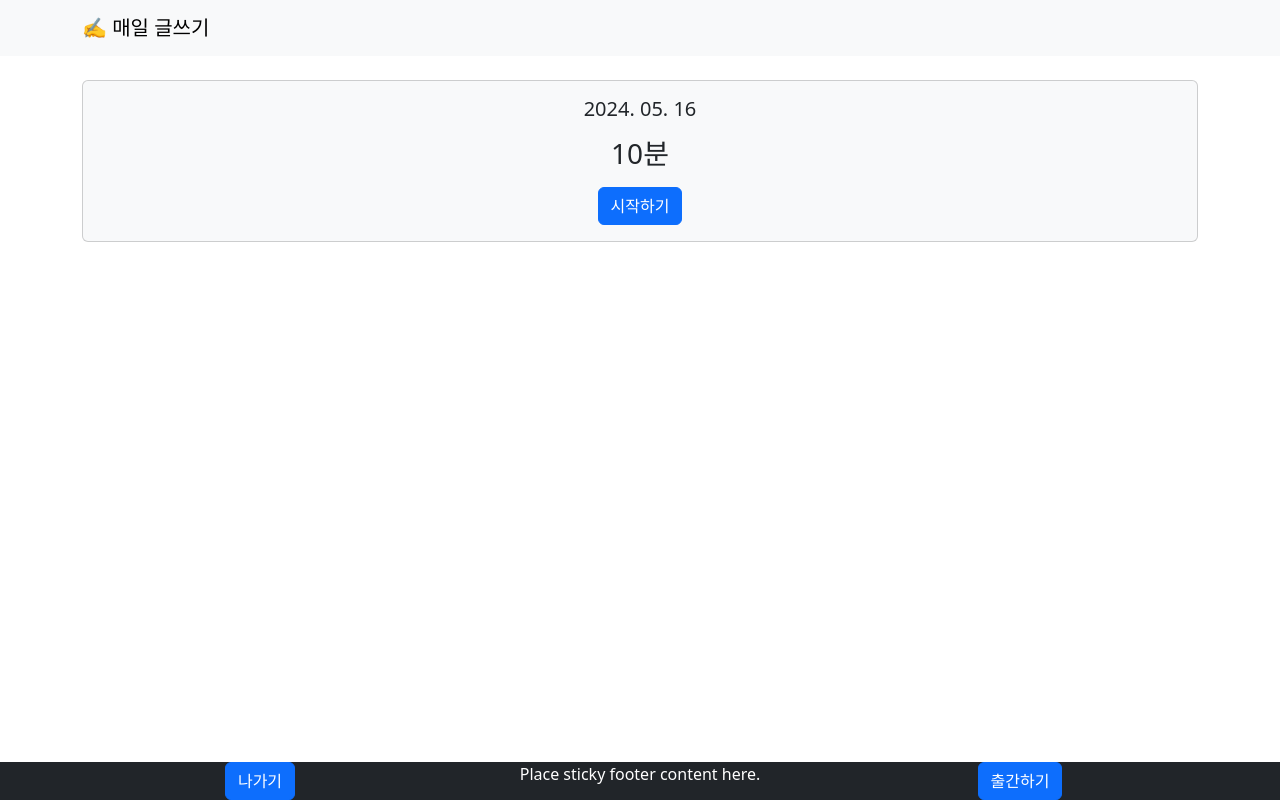
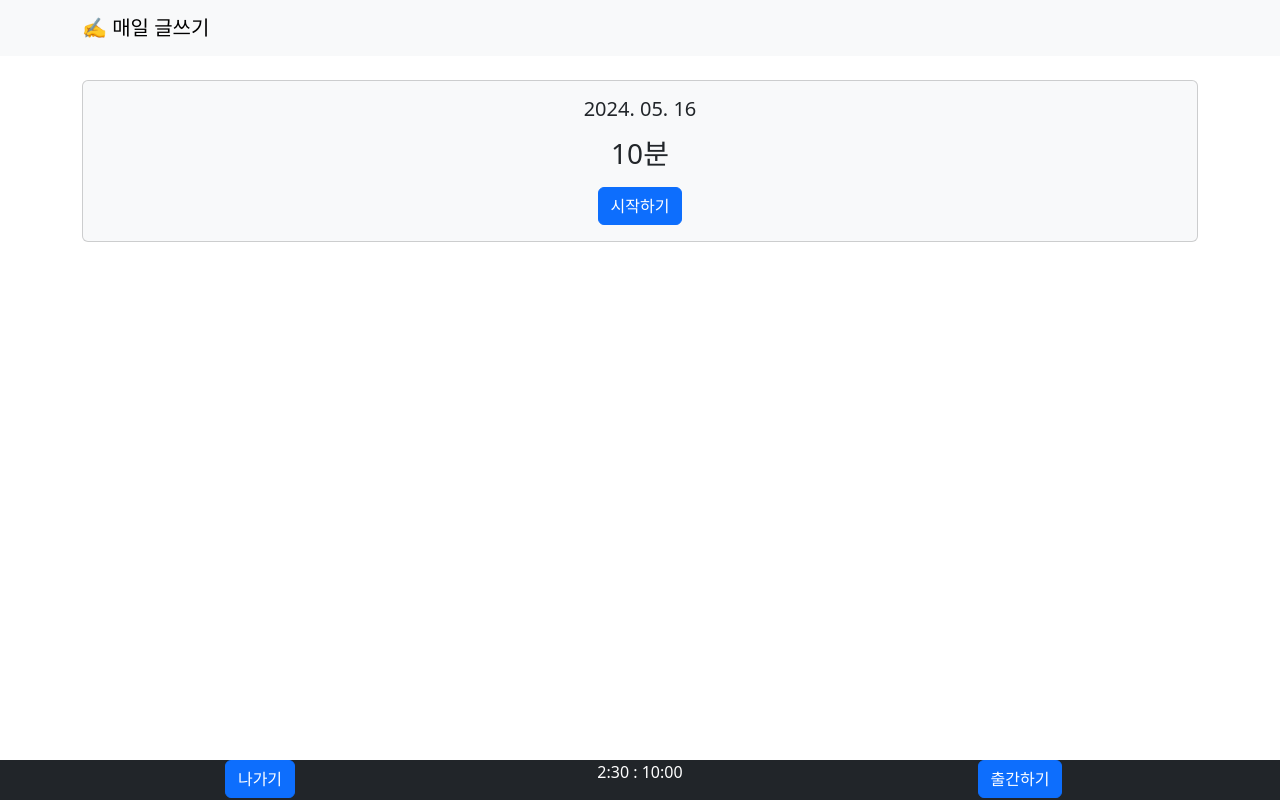
Before and after one commit to BumgeunSong/free-writing-app, a React (Create React App) app: page / in a window 1280 px wide. Built offline with nearby package versions, Linux system fonts and the light colour scheme.

Commit message:
Timer mock 데이터로 채워놓기

```diff
--- a/src/App.tsx
+++ b/src/App.tsx
@@ -13,7 +13,7 @@ function App() {
       <div className="App">
         <NavigationBar />
         <Outlet />
-        <Footer />
+        <Footer timePast='2:30' timeTotal='10:00'/>
       </div>
     </RecoilRoot>
   );
--- a/src/Footer.tsx
+++ b/src/Footer.tsx
@@ -2,7 +2,12 @@ import styled from "@emotion/styled"
 import { Button, Col, Container, Row } from "react-bootstrap"
 import { Link } from "react-router-dom"
 
-function Footer() {
+interface FooterProps {
+    timeTotal: string
+    timePast: string
+}
+
+function Footer({ timeTotal, timePast }: FooterProps) {
     return (
         <footer className='footer fixed-bottom bg-dark text-white'>
             <Container>
@@ -13,7 +18,7 @@ function Footer() {
                         </Link>
                     </Col>
                     <Col>
-                        Place sticky footer content here.
+                        <p>{timePast} : {timeTotal} </p>
                     </Col>
                     <Col>
                         <Button>출간하기</Button>
```
